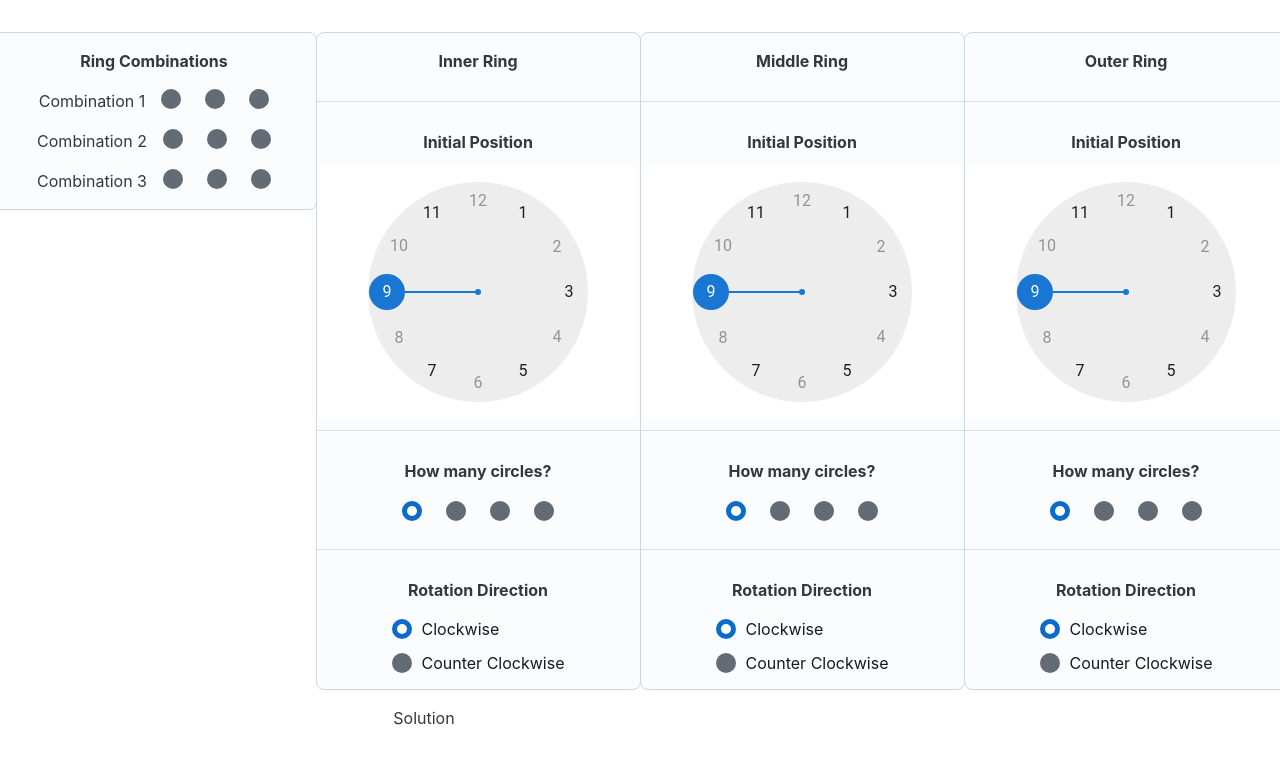
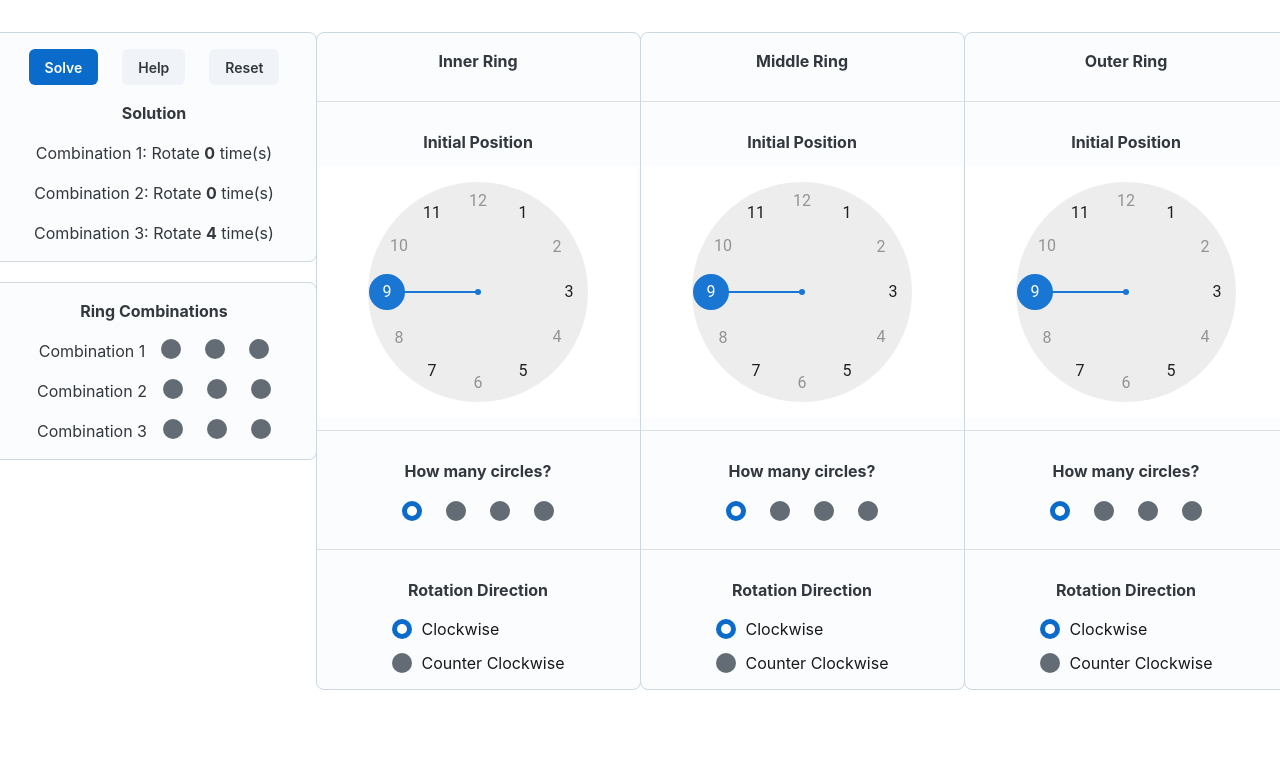
Before and after one commit to francojreyes/hsr-compass, a React (Create React App) app: page / in a window 1280 px wide. Shown: the top 764 px of the page. Built offline with nearby package versions, Linux system fonts and the light colour scheme.

Commit message:
Solution card

```diff
--- a/src/App.tsx
+++ b/src/App.tsx
@@ -2,12 +2,14 @@ import React from 'react';
 import { CssBaseline, Grid, styled } from '@mui/joy';
 import RingCard from './components/RingCard';
 import CombinationCard from './components/CombinationCard';
+import SolutionCard from './components/SolutionCard';
 
 const StyledGrid = styled(Grid)({
   display: 'flex',
   flexDirection: 'column',
   justifyContent: 'flex-start',
-  alignItems: 'center'
+  alignItems: 'center',
+  rowGap: 20
 });
 
 function App() {
@@ -15,6 +17,7 @@ function App() {
     <CssBaseline>
       <Grid container spacing={2} my={3} sx={{ flexGrow: 1, height: '100%' }}>
         <StyledGrid xs={12} sm={6} lg={3}>
+          <SolutionCard/>
           <CombinationCard/>
         </StyledGrid>
         <StyledGrid xs={12} sm={6} lg={3}>
@@ -26,9 +29,6 @@ function App() {
         <StyledGrid xs={12} sm={6} lg={3}>
           <RingCard ring='outer'/>
         </StyledGrid>
-        <StyledGrid xs={8}>
-          <div>Solution</div>
-        </StyledGrid>
       </Grid>
     </CssBaseline>
   );
--- /dev/null
+++ b/src/components/SolutionCard.tsx
@@ -0,0 +1,26 @@
+import React from 'react';
+import { Button, Card, Stack, Typography } from '@mui/joy';
+import { Solution } from '../types';
+
+const SolutionCard: React.FC = () => {
+  const [solution, setSolution] = React.useState<Solution | null>([0, 0, 4]);
+  return (
+    <Card sx={{ width: 325, display: 'flex', alignItems: 'center', rowGap: 2 }} variant='outlined'>
+      <Stack direction='row' spacing={3}>
+        <Button>Solve</Button>
+        <Button color='neutral' variant='soft'>Help</Button>
+        <Button color='neutral' variant='soft'>Reset</Button>
+      </Stack>
+      {solution && (
+        <>
+          <Typography fontWeight='bold' level='h5'>Solution</Typography>
+          {solution.map((rotations, i) => (
+            <Typography>Combination {i + 1}: Rotate <Typography fontWeight='bold'>{rotations}</Typography> time(s)</Typography>
+          ))}
+        </>
+      )}
+    </Card>
+  )
+}
+
+export default SolutionCard;
```
